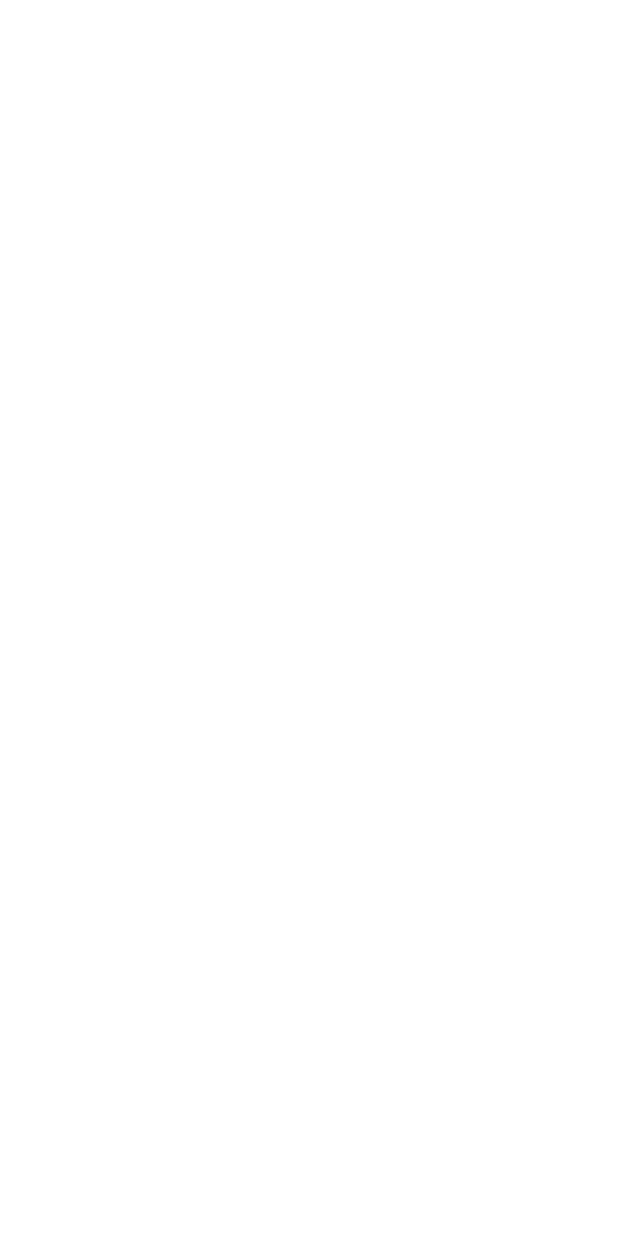
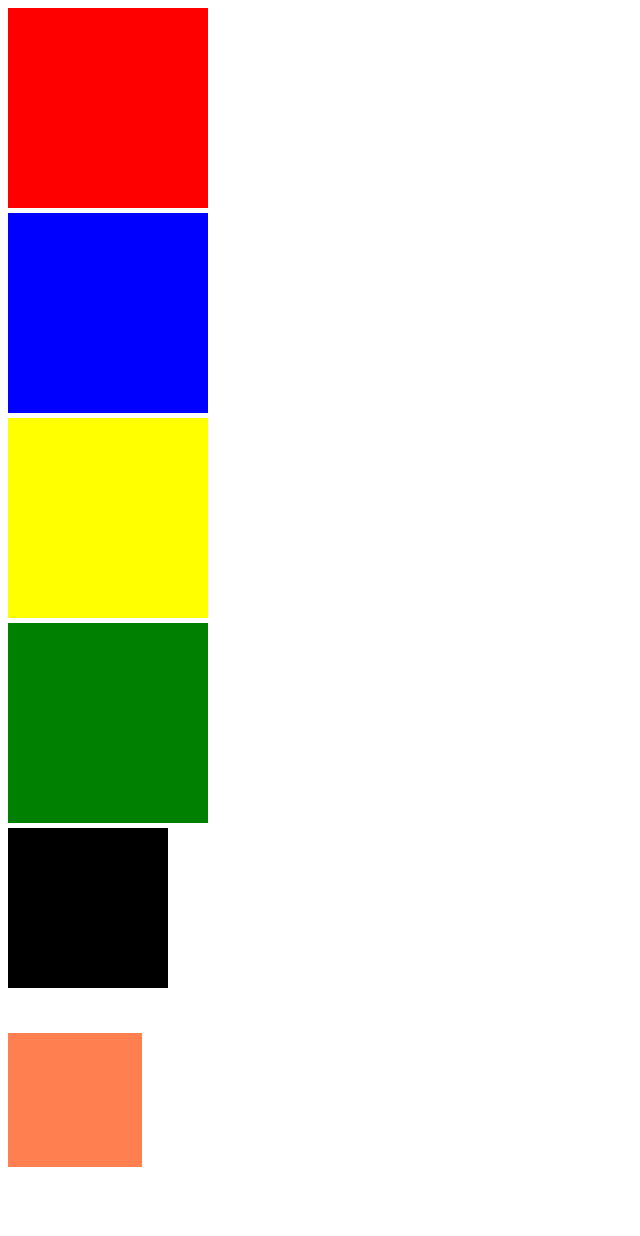
Before and after one commit to VuralColak/gleiche-boxen, a plain HTML site: page index.html in a window 1280 px wide. Shown: the whole page, without its empty margins (0-640 px from the left). Before the commit the page ends 800 px from the top, so only its background shows below. Drawn offline with Linux system fonts and the light colour scheme.

Commit message:
Änderungen gemacht

```diff
--- a/index.html
+++ b/index.html
@@ -7,5 +7,18 @@
     <title>6 gleichseitige Vierecke</title>
     <link rel="stylesheet" href="style.css" />
   </head>
-  <body></body>
+  <body>
+    <div class="Viereck1"></div>
+    <div class="container2">
+      <div class="Viereck2"></div>
+    </div>
+    <div class="Viereck3"></div>
+    <div class="Viereck4"></div>
+    <div class="container5">
+      <div class="Viereck5"></div>
+    </div>
+    <div class="container6">
+      <div class="Viereck6"></div>
+    </div>
+  </body>
 </html>
--- a/style.css
+++ b/style.css
@@ -0,0 +1,52 @@
+.Viereck1 {
+  width: 200px;
+  height: 200px;
+  background-color: red;
+}
+.container2 {
+  width: 200px;
+  height: 200px;
+}
+.Viereck2 {
+  width: 100%;
+  height: 100%;
+  background-color: blue;
+  margin-top: 5px;
+}
+
+.Viereck3 {
+  margin-top: 5px;
+  width: 12.5em;
+  height: 12.5em;
+  background-color: yellow;
+}
+
+.Viereck4 {
+  margin-top: 5px;
+  width: 12.5rem;
+  height: 12.5rem;
+  background-color: green;
+}
+
+.container5 {
+  width: 200px;
+  height: 200px;
+}
+.Viereck5 {
+  width: 20vh;
+  height: 20vh;
+  background-color: black;
+  margin-top: 5px;
+}
+
+.container6 {
+  width: 200px;
+  height: 200px;
+}
+
+.Viereck6 {
+  background-color: coral;
+  width: 10.5vw;
+  height: 10.5vw;
+  margin-top: 5px;
+}
```
